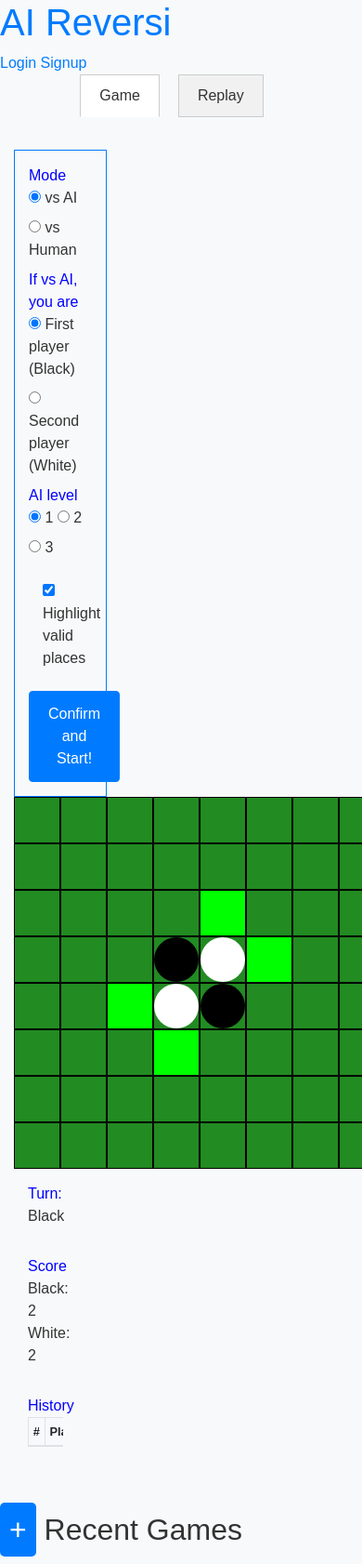
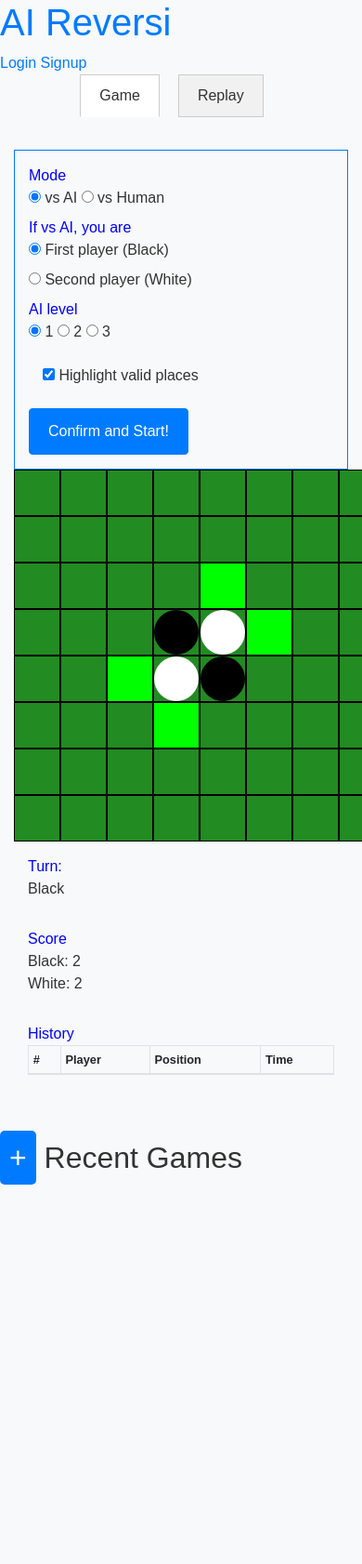
Before and after one commit to ryok247/ai-reversi, a Django app: template loginApp/templates/index.html in a window 390 px wide. Shown: the whole page at 93% size. After the commit the page ends 1274 px from the top, so only its background shows below. Run offline with Django 3.2, Linux system fonts and the light colour scheme; the template is opened without the code that fills it, so the values that code supplies are empty; some libraries are stand-ins or nearby versions.

Commit message:
Adjusted columns' width for mobile

```diff
--- a/loginApp/templates/index.html
+++ b/loginApp/templates/index.html
@@ -42,7 +42,7 @@
     <div id="Game" class="tab-content active">
         <div class="container">
             <div class="row">
-                <div class="col-4">
+                <div class="col-md-4 col-12">
                     <div class="container border border-primary">
                         <div class="question">Mode</div>
                         <div>
@@ -74,13 +74,13 @@
                     </div>
                 </div>
 
-                <div class="col-5">
+                <div class="col-md-5 col-12">
                     <div class="board">
                         <!-- Game board will be generated here. -->
                     </div>
                 </div>
 
-                <div class="col-3">
+                <div class="col-md-3 col-12">
                     <div class="container">
                         <div class="turn subsection">
                             <div class="info">Turn:</div>
@@ -118,7 +118,7 @@
 
         <div class="container">
             <div class="row">
-                <div class="col-8">
+                <div class="col-md-8 col-12">
                     <div class="board animated"></div>
 
                     <div class="controls">
@@ -136,7 +136,7 @@
                         <div class="progress" id="progress"></div>
                     </div>
                 </div>
-                <div class="col-4">
+                <div class="col-md-4 col-12">
                     <div class="history-replay">
                         <div class="info">History</div>
                         <div class="overflow-auto" style="max-height: 400px;">
--- a/loginApp/templates/past-replay.html
+++ b/loginApp/templates/past-replay.html
@@ -10,7 +10,7 @@
     <input type="hidden" id="game-id" value="{{ game_id }}">
 
     <div class="row">
-        <div class="col-2">
+        <div class="col-md-2 col-12">
             <div class="info"><h4>Game Info</h4></div>
             <div class="info">
                 Title
@@ -49,7 +49,7 @@
             <div id="info-duration"></div>
         </div>
 
-        <div class="col-7">
+        <div class="col-md-7 col-12">
             <div class="board animated">
                 <!-- Game board will be generated here. -->
             </div>
@@ -68,7 +68,7 @@
             </div>
         </div>
 
-        <div class="col-3">
+        <div class="col-md-3 col-12">
             <div class="history-replay">
                 <div class="info"><h4>History</h4></div>
                 <div class="overflow-auto" style="max-height: 400px;">
```
